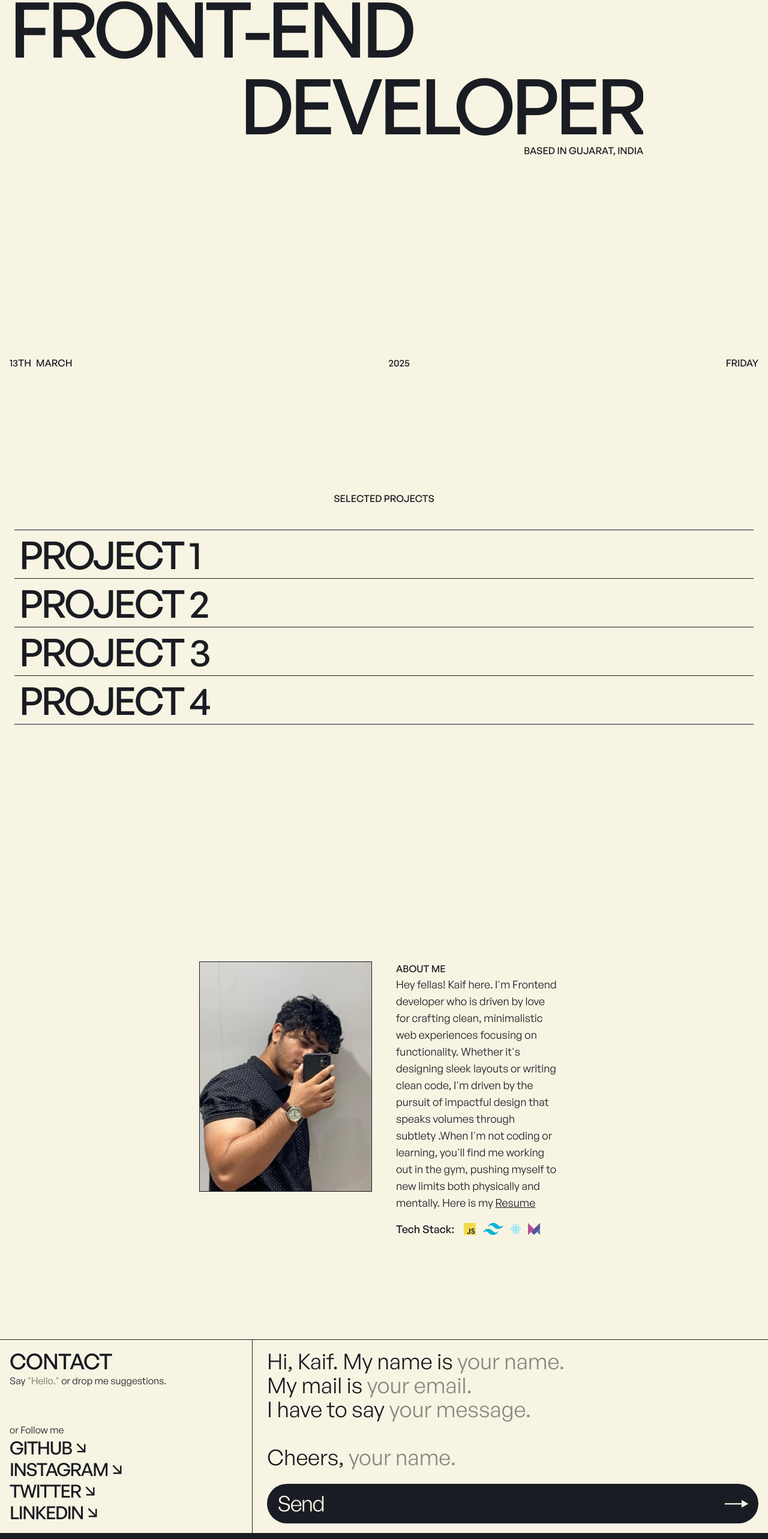
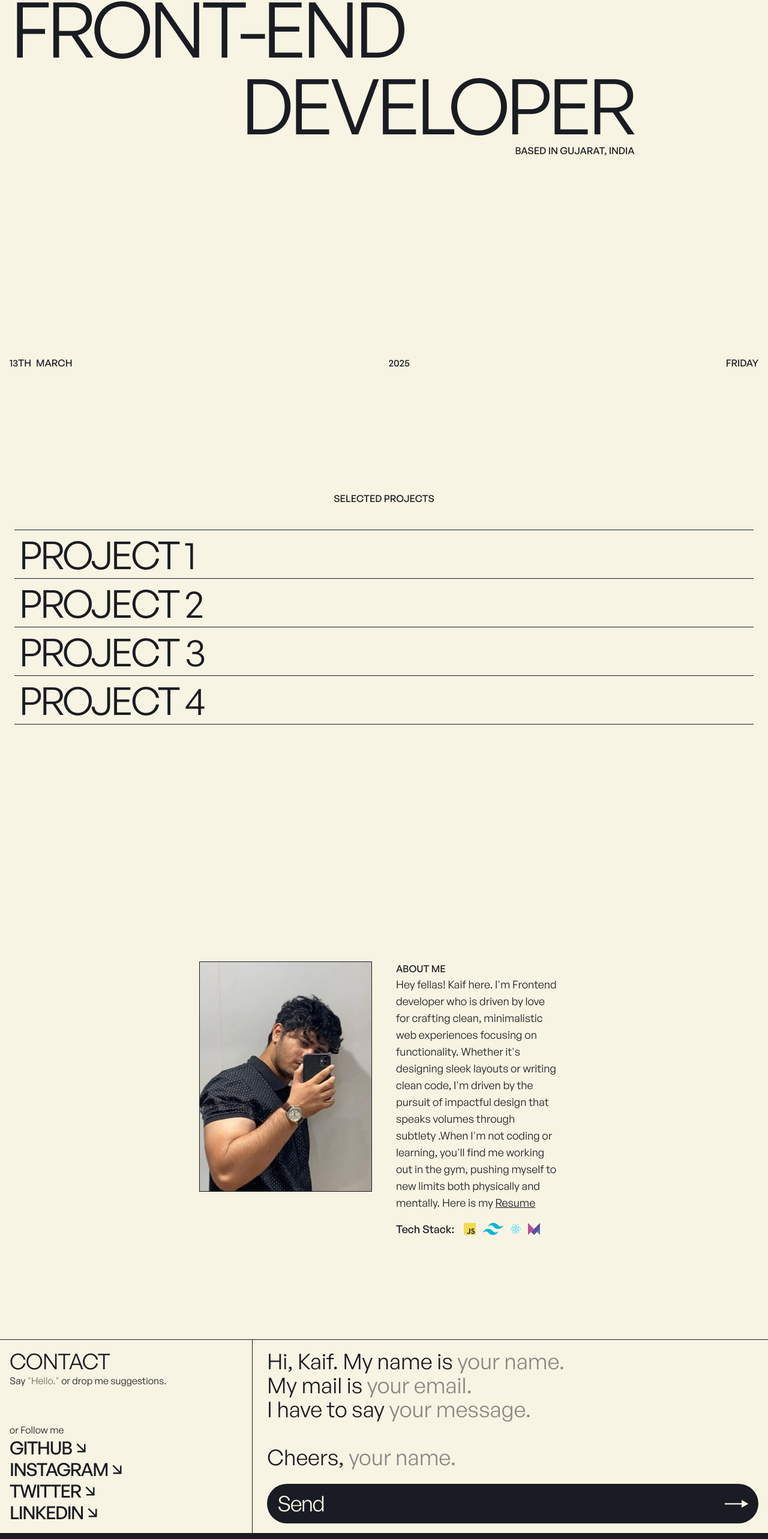
Before and after one commit to Kayeff/Portfolio, a React (Vite) app: page / in a window 1280 px wide. Shown: the part 168-2734 px from the top of the page at 60% size. Built offline with nearby package versions, Linux system fonts and the light colour scheme.

Commit message:
make font thin

```diff
--- a/index.html
+++ b/index.html
@@ -6,7 +6,7 @@
     <title>Kaif Saiyed</title>
     <link rel="stylesheet" href="./src/index.css" />
   </head>
-  <body class="">
+  <body class="bg-[var(--background)]">
     <div id="root"></div>
     <script type="module" src="/src/main.jsx"></script>
   </body>
--- a/src/components/Contact.jsx
+++ b/src/components/Contact.jsx
@@ -17,9 +17,7 @@ export default function Contact({ ref }) {
         className="w-full p-4 flex items-center justify-between flex-col border-r border-[var(--text)]"
       >
         <div className="w-full flex flex-col">
-          <h1 className="uppercase tracking-tight font-medium text-4xl">
-            Contact
-          </h1>
+          <h1 className="uppercase tracking-tight text-4xl">Contact</h1>
           <p className="laptop:text-base font-normal text-sm">
             Say <span className="text-[var(--span-text)]">"Hello."</span> or
             drop me suggestions.
--- a/src/components/Footer.jsx
+++ b/src/components/Footer.jsx
@@ -4,7 +4,7 @@ const Footer = memo(function Footer({ today }) {
   return (
     <footer className="w-full bg-[var(--text)] text-[var(--background)] flex items-center justify-between p-2">
       <div>
-        <h1 className="text-2xl tracking-tight font-medium uppercase">
+        <h1 className="text-2xl tracking-tight capitalize">
           Kaif's portfolio v1
         </h1>
       </div>
--- a/src/components/Heading.jsx
+++ b/src/components/Heading.jsx
@@ -8,7 +8,7 @@ export default function Heading({ title, delay = 0 }) {
         initial={{ y: 150, opacity: 0 }}
         viewport={{ once: true }}
         transition={{ duration: 1, ease: "easeInOut", delay: delay }}
-        className="font-medium uppercase text-6xl tracking-tighter mobile-s:text-5xl mobile-l:text-6xl sm:text-7xl tablet:text-8xl laptop:text-[10vw] w-max"
+        className="uppercase text-6xl tracking-tighter mobile-s:text-5xl mobile-l:text-6xl sm:text-7xl tablet:text-8xl laptop:text-[10vw] w-max px-0.5"
       >
         {title}
       </motion.h1>
--- a/src/components/ProjectBar.jsx
+++ b/src/components/ProjectBar.jsx
@@ -21,7 +21,7 @@ export default function ProjectBar({ project }) {
           delay: project.id * 0.05,
         }}
         viewport={{ once: true }}
-        className="p-2 w-full relative text-[5vw] leading-[5vw] font-medium uppercase text-[var(--text)] tracking-tighter"
+        className="p-2 w-full relative text-[5vw] leading-[5vw] uppercase text-[var(--text)] tracking-tighter"
       >
         Project {project.id}
       </motion.span>
@@ -31,7 +31,7 @@ export default function ProjectBar({ project }) {
         transition={{ duration: 0.3, ease: "easeInOut" }}
         className="w-full absolute left-1/2 -translate-x-1/2 bg-[var(--text)] overflow-hidden px-2"
       >
-        <span className="text-[5vw] leading-[5vw] font-medium uppercase text-[var(--background)] tracking-tighter fixed top-1/2 -translate-y-1/2">
+        <span className="text-[5vw] leading-[5vw] uppercase text-[var(--background)] tracking-tighter fixed top-1/2 -translate-y-1/2">
           {project.title}{" "}
         </span>
       </motion.div>
```
